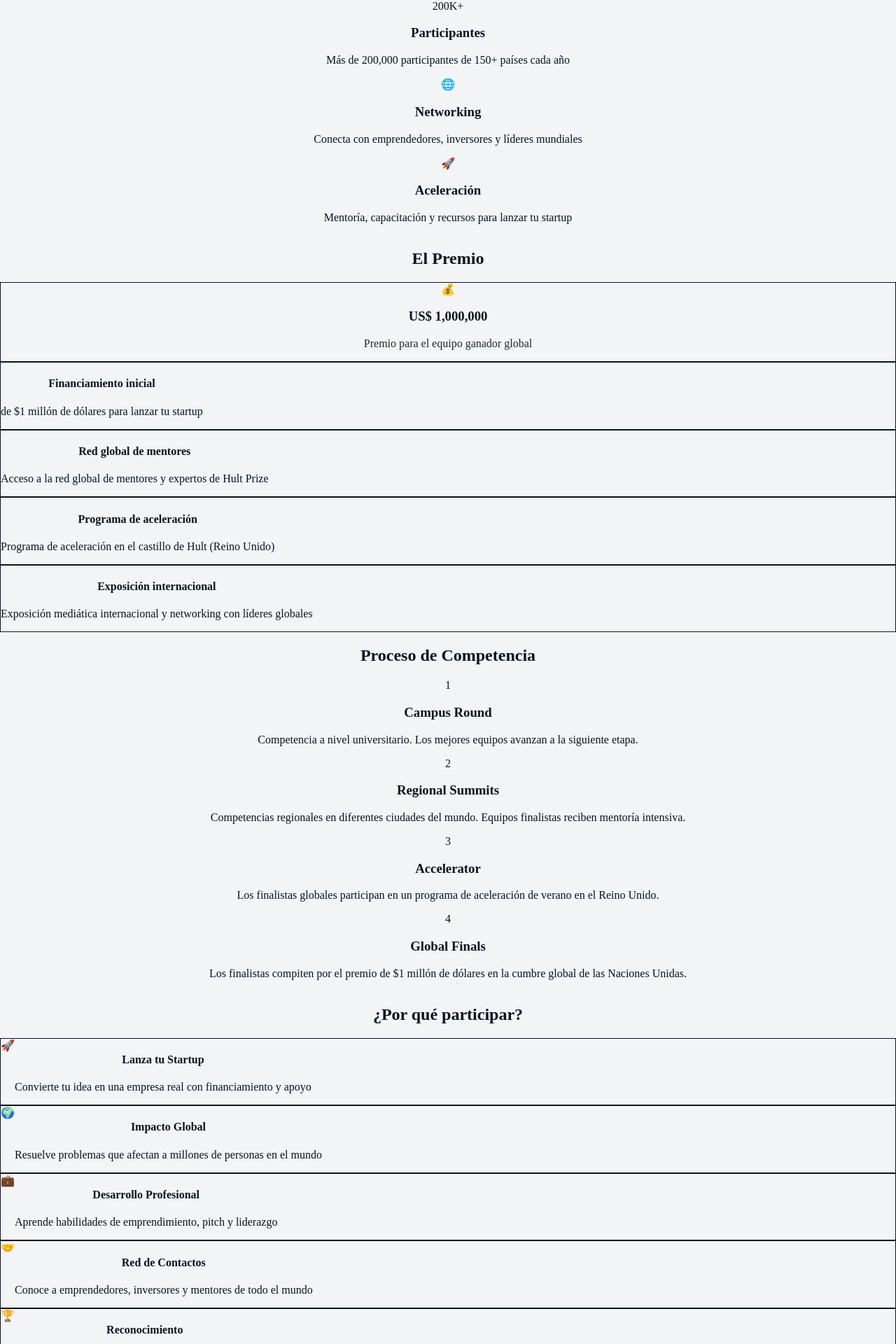
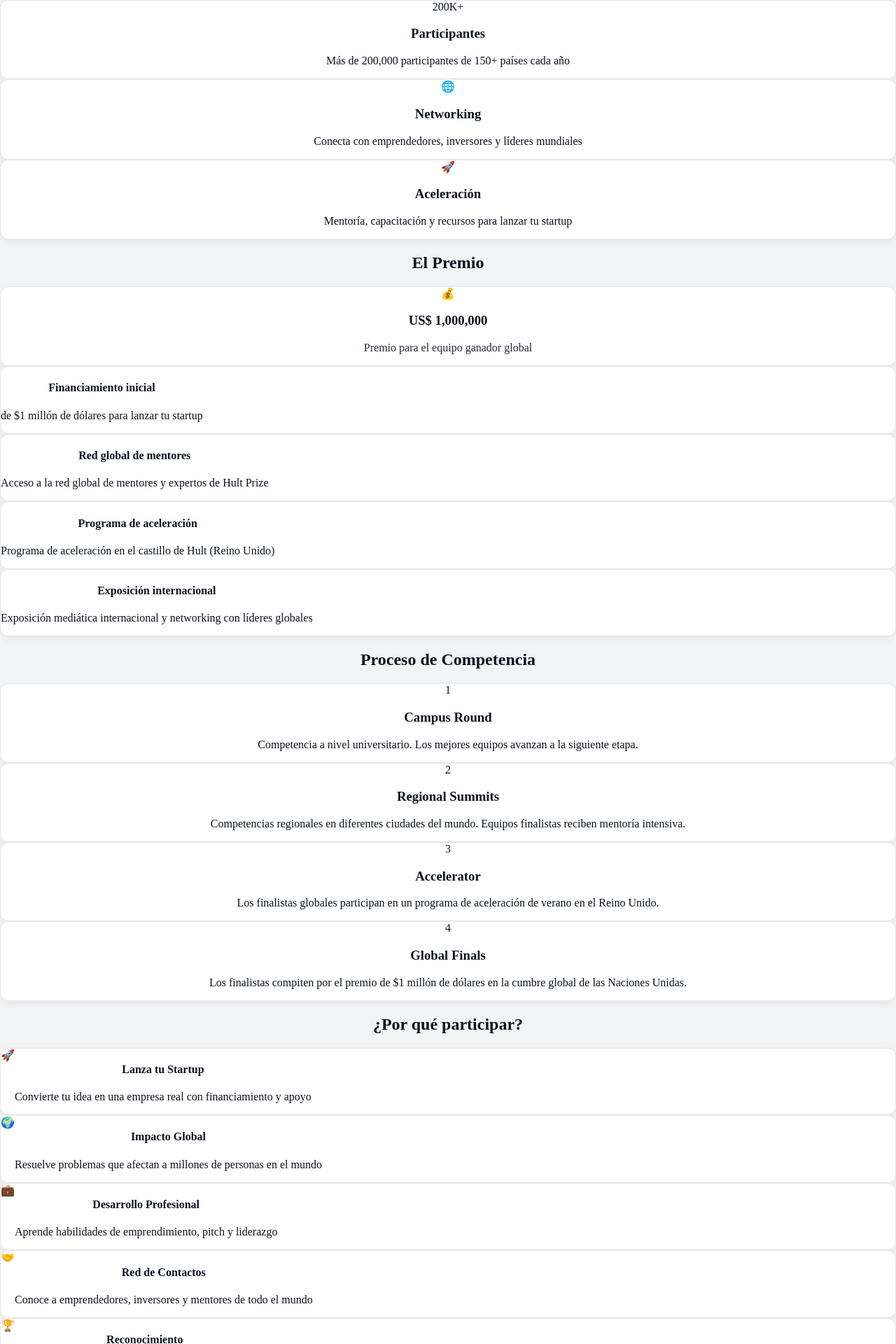
Before and after one commit to JuanAldairRamirezMendez/hult-prize-registro, an Angular app: page / in a window 1280 px wide. Shown: the part 837-2757 px from the top of the page at 70% size. Built offline with nearby package versions, Linux system fonts and the light colour scheme.

Commit message:
Center and constrain cards (max-w-xl), remove hover rotation, use reusable .card utility across Home; ensure responsive height based on content

```diff
--- a/src/app/pages/home/home.component.html
+++ b/src/app/pages/home/home.component.html
@@ -23,11 +23,11 @@
 
 <!-- ¿Qué es Hult Prize? -->
 <section class="py-16 bg-white animate-fade-in">
-  <div class="max-w-4xl mx-auto px-4 text-center">
+  <div class="max-w-xl mx-auto px-4 text-center">
     <h2 class="text-3xl md:text-4xl font-bold text-gray-900 mb-6">¿Qué es Hult Prize?</h2>
     <div class="w-24 h-1 bg-blue-600 mx-auto mb-8"></div>
 
-    <div class="bg-white border border-gray-200 rounded-lg p-8 shadow-lg hover:scale-105 hover:rotate-3 transition-transform duration-300">
+    <div class="card p-6 md:p-8 shadow-lg hover:scale-105 transition-transform duration-300">
       <p class="text-lg leading-relaxed mb-6 text-gray-700">
         El Hult Prize es una competencia anual de startups que desafía a estudiantes universitarios de todo el mundo a resolver los problemas sociales más urgentes del planeta a través del emprendimiento social.
       </p>
@@ -40,13 +40,13 @@
 
 <!-- Alcance Global -->
 <section class="py-16 bg-gray-50 animate-fade-in">
-  <div class="max-w-6xl mx-auto px-4 text-center">
+  <div class="max-w-5xl mx-auto px-4 text-center">
     <h2 class="text-3xl md:text-4xl font-bold text-gray-900 mb-6">Alcance Global</h2>
     <div class="w-24 h-1 bg-blue-600 mx-auto mb-8"></div>
 
     <div class="grid grid-cols-1 md:grid-cols-3 gap-8">
       <!-- Estadística 1 -->
-      <div class="bg-white text-black rounded-lg p-6 shadow-lg hover:scale-105 hover:rotate-3 transition-transform duration-300">
+      <div class="card p-6 shadow-lg hover:scale-105 transition-transform duration-300">
         <div class="bg-blue-600 text-white rounded-full w-20 h-20 flex items-center justify-center mx-auto mb-4 text-2xl font-bold">
           200K+
         </div>
@@ -55,7 +55,7 @@
       </div>
 
       <!-- Estadística 2 -->
-      <div class="bg-white text-black rounded-lg p-6 shadow-lg hover:scale-105 hover:rotate-3 transition-transform duration-300">
+      <div class="card p-6 shadow-lg hover:scale-105 transition-transform duration-300">
         <div class="bg-green-600 text-white rounded-full w-20 h-20 flex items-center justify-center mx-auto mb-4 text-2xl font-bold">
           🌐
         </div>
@@ -64,7 +64,7 @@
       </div>
 
       <!-- Estadística 3 -->
-      <div class="bg-white text-black rounded-lg p-6 shadow-lg hover:scale-105 hover:rotate-3 transition-transform duration-300">
+      <div class="card p-6 shadow-lg hover:scale-105 transition-transform duration-300">
         <div class="bg-purple-600 text-white rounded-full w-20 h-20 flex items-center justify-center mx-auto mb-4 text-2xl font-bold">
           🚀
         </div>
@@ -77,11 +77,11 @@
 
 <!-- El Premio -->
 <section class="py-16 bg-white animate-fade-in">
-  <div class="max-w-4xl mx-auto px-4 text-center">
+  <div class="max-w-xl mx-auto px-4 text-center">
     <h2 class="text-3xl md:text-4xl font-bold text-gray-900 mb-6">El Premio</h2>
     <div class="w-24 h-1 bg-blue-600 mx-auto mb-8"></div>
 
-    <div class="bg-white border border-gray-200 rounded-lg p-8 mb-8 shadow-lg hover:scale-105 hover:rotate-3 transition-transform duration-300">
+    <div class="card p-6 md:p-8 mb-8 shadow-lg hover:scale-105 transition-transform duration-300">
       <div class="text-center">
         <div class="text-5xl mb-4">💰</div>
         <h3 class="text-3xl font-bold mb-2 text-gray-900">US$ 1,000,000</h3>
@@ -90,7 +90,7 @@
     </div>
 
     <div class="grid grid-cols-1 md:grid-cols-2 gap-6">
-      <div class="bg-white border border-gray-200 rounded-lg p-4 shadow-lg hover:scale-105 hover:rotate-3 transition-transform duration-300 flex items-start space-x-4">
+      <div class="card p-4 shadow-lg hover:scale-105 transition-transform duration-300 flex items-start space-x-4">
         <div class="bg-blue-100 text-blue-600 rounded-full p-2 mt-1">
           <svg class="w-5 h-5" fill="currentColor" viewBox="0 0 20 20">
             <path fill-rule="evenodd" d="M10 18a8 8 0 100-16 8 8 0 000 16zm3.707-9.293a1 1 0 00-1.414-1.414L9 10.586 7.707 9.293a1 1 0 00-1.414 1.414l2 2a1 1 0 001.414 0l4-4z" clip-rule="evenodd"></path>
@@ -102,7 +102,7 @@
         </div>
       </div>
 
-      <div class="bg-white border border-gray-200 rounded-lg p-4 shadow-lg hover:scale-105 hover:rotate-3 transition-transform duration-300 flex items-start space-x-4">
+      <div class="card p-4 shadow-lg hover:scale-105 transition-transform duration-300 flex items-start space-x-4">
         <div class="bg-blue-100 text-blue-600 rounded-full p-2 mt-1">
           <svg class="w-5 h-5" fill="currentColor" viewBox="0 0 20 20">
             <path fill-rule="evenodd" d="M10 18a8 8 0 100-16 8 8 0 000 16zm3.707-9.293a1 1 0 00-1.414-1.414L9 10.586 7.707 9.293a1 1 0 00-1.414 1.414l2 2a1 1 0 001.414 0l4-4z" clip-rule="evenodd"></path>
@@ -114,7 +114,7 @@
         </div>
       </div>
 
-      <div class="bg-white border border-gray-200 rounded-lg p-4 shadow-lg hover:scale-105 hover:rotate-3 transition-transform duration-300 flex items-start space-x-4">
+      <div class="card p-4 shadow-lg hover:scale-105 transition-transform duration-300 flex items-start space-x-4">
         <div class="bg-blue-100 text-blue-600 rounded-full p-2 mt-1">
           <svg class="w-5 h-5" fill="currentColor" viewBox="0 0 20 20">
             <path fill-rule="evenodd" d="M10 18a8 8 0 100-16 8 8 0 000 16zm3.707-9.293a1 1 0 00-1.414-1.414L9 10.586 7.707 9.293a1 1 0 00-1.414 1.414l2 2a1 1 0 001.414 0l4-4z" clip-rule="evenodd"></path>
@@ -126,7 +126,7 @@
         </div>
       </div>
 
-      <div class="bg-white border border-gray-200 rounded-lg p-4 shadow-lg hover:scale-105 hover:rotate-3 transition-transform duration-300 flex items-start space-x-4">
+      <div class="card p-4 shadow-lg hover:scale-105 transition-transform duration-300 flex items-start space-x-4">
         <div class="bg-blue-100 text-blue-600 rounded-full p-2 mt-1">
           <svg class="w-5 h-5" fill="currentColor" viewBox="0 0 20 20">
             <path fill-rule="evenodd" d="M10 18a8 8 0 100-16 8 8 0 000 16zm3.707-9.293a1 1 0 00-1.414-1.414L9 10.586 7.707 9.293a1 1 0 00-1.414 1.414l2 2a1 1 0 001.414 0l4-4z" clip-rule="evenodd"></path>
@@ -143,13 +143,13 @@
 
 <!-- Proceso de Competencia -->
 <section class="py-16 bg-gray-50 animate-fade-in">
-  <div class="max-w-6xl mx-auto px-4 text-center">
+  <div class="max-w-5xl mx-auto px-4 text-center">
     <h2 class="text-3xl md:text-4xl font-bold text-gray-900 mb-6">Proceso de Competencia</h2>
     <div class="w-24 h-1 bg-blue-600 mx-auto mb-8"></div>
 
     <div class="grid grid-cols-1 md:grid-cols-2 lg:grid-cols-4 gap-8">
       <!-- Paso 1 -->
-      <div class="bg-white text-black rounded-lg p-6 shadow-lg hover:scale-105 hover:rotate-3 transition-transform duration-300 text-center">
+      <div class="card p-6 shadow-lg hover:scale-105 transition-transform duration-300 text-center">
         <div class="bg-blue-600 text-white rounded-full w-16 h-16 flex items-center justify-center mx-auto mb-4 text-xl font-bold">
           1
         </div>
@@ -158,7 +158,7 @@
       </div>
 
       <!-- Paso 2 -->
-      <div class="bg-white text-black rounded-lg p-6 shadow-lg hover:scale-105 hover:rotate-3 transition-transform duration-300 text-center">
+      <div class="card p-6 shadow-lg hover:scale-105 transition-transform duration-300 text-center">
         <div class="bg-green-600 text-white rounded-full w-16 h-16 flex items-center justify-center mx-auto mb-4 text-xl font-bold">
           2
         </div>
@@ -167,7 +167,7 @@
       </div>
 
       <!-- Paso 3 -->
-      <div class="bg-white text-black rounded-lg p-6 shadow-lg hover:scale-105 hover:rotate-3 transition-transform duration-300 text-center">
+      <div class="card p-6 shadow-lg hover:scale-105 transition-transform duration-300 text-center">
         <div class="bg-purple-600 text-white rounded-full w-16 h-16 flex items-center justify-center mx-auto mb-4 text-xl font-bold">
           3
         </div>
@@ -176,7 +176,7 @@
       </div>
 
       <!-- Paso 4 -->
-      <div class="bg-white text-black rounded-lg p-6 shadow-lg hover:scale-105 hover:rotate-3 transition-transform duration-300 text-center">
+      <div class="card p-6 shadow-lg hover:scale-105 transition-transform duration-300 text-center">
         <div class="bg-red-600 text-white rounded-full w-16 h-16 flex items-center justify-center mx-auto mb-4 text-xl font-bold">
           4
         </div>
@@ -189,13 +189,13 @@
 
 <!-- ¿Por qué participar? -->
 <section class="py-16 bg-white animate-fade-in">
-  <div class="max-w-4xl mx-auto px-4 text-center">
+  <div class="max-w-xl mx-auto px-4 text-center">
     <h2 class="text-3xl md:text-4xl font-bold text-gray-900 mb-6">¿Por qué participar?</h2>
     <div class="w-24 h-1 bg-blue-600 mx-auto mb-8"></div>
 
     <div class="grid grid-cols-1 md:grid-cols-2 gap-8">
       <!-- Beneficio 1 -->
-      <div class="bg-white border border-gray-200 rounded-lg p-6 shadow-lg hover:scale-105 hover:rotate-3 transition-transform duration-300 flex items-start space-x-4">
+      <div class="card p-6 shadow-lg hover:scale-105 transition-transform duration-300 flex items-start space-x-4">
         <div class="text-3xl">🚀</div>
         <div>
           <h4 class="text-lg font-semibold text-gray-900 mb-2">Lanza tu Startup</h4>
@@ -204,7 +204,7 @@
       </div>
 
       <!-- Beneficio 2 -->
-      <div class="bg-white border border-gray-200 rounded-lg p-6 shadow-lg hover:scale-105 hover:rotate-3 transition-transform duration-300 flex items-start space-x-4">
+      <div class="card p-6 shadow-lg hover:scale-105 transition-transform duration-300 flex items-start space-x-4">
         <div class="text-3xl">🌍</div>
         <div>
           <h4 class="text-lg font-semibold text-gray-900 mb-2">Impacto Global</h4>
@@ -213,7 +213,7 @@
       </div>
 
       <!-- Beneficio 3 -->
-      <div class="bg-white border border-gray-200 rounded-lg p-6 shadow-lg hover:scale-105 hover:rotate-3 transition-transform duration-300 flex items-start space-x-4">
+      <div class="card p-6 shadow-lg hover:scale-105 transition-transform duration-300 flex items-start space-x-4">
         <div class="text-3xl">💼</div>
         <div>
           <h4 class="text-lg font-semibold text-gray-900 mb-2">Desarrollo Profesional</h4>
@@ -222,7 +222,7 @@
       </div>
 
       <!-- Beneficio 4 -->
-      <div class="bg-white border border-gray-200 rounded-lg p-6 shadow-lg hover:scale-105 hover:rotate-3 transition-transform duration-300 flex items-start space-x-4">
+      <div class="card p-6 shadow-lg hover:scale-105 transition-transform duration-300 flex items-start space-x-4">
         <div class="text-3xl">🤝</div>
         <div>
           <h4 class="text-lg font-semibold text-gray-900 mb-2">Red de Contactos</h4>
@@ -231,7 +231,7 @@
       </div>
 
       <!-- Beneficio 5 -->
-      <div class="bg-white border border-gray-200 rounded-lg p-6 shadow-lg hover:scale-105 hover:rotate-3 transition-transform duration-300 flex items-start space-x-4">
+      <div class="card p-6 shadow-lg hover:scale-105 transition-transform duration-300 flex items-start space-x-4">
         <div class="text-3xl">🏆</div>
         <div>
           <h4 class="text-lg font-semibold text-gray-900 mb-2">Reconocimiento</h4>
--- a/src/styles.css
+++ b/src/styles.css
@@ -87,10 +87,11 @@ body {
   border-radius: 12px;
   box-shadow: 0 4px 12px rgba(15, 23, 42, 0.06); /* slate-900 alpha */
   transition: transform 300ms ease, box-shadow 300ms ease;
+  overflow: hidden;
 }
 
 .card:hover {
-  transform: scale(1.03) rotate(3deg);
+  transform: scale(1.03);
   box-shadow: 0 8px 24px rgba(15, 23, 42, 0.12);
 }
 
```
